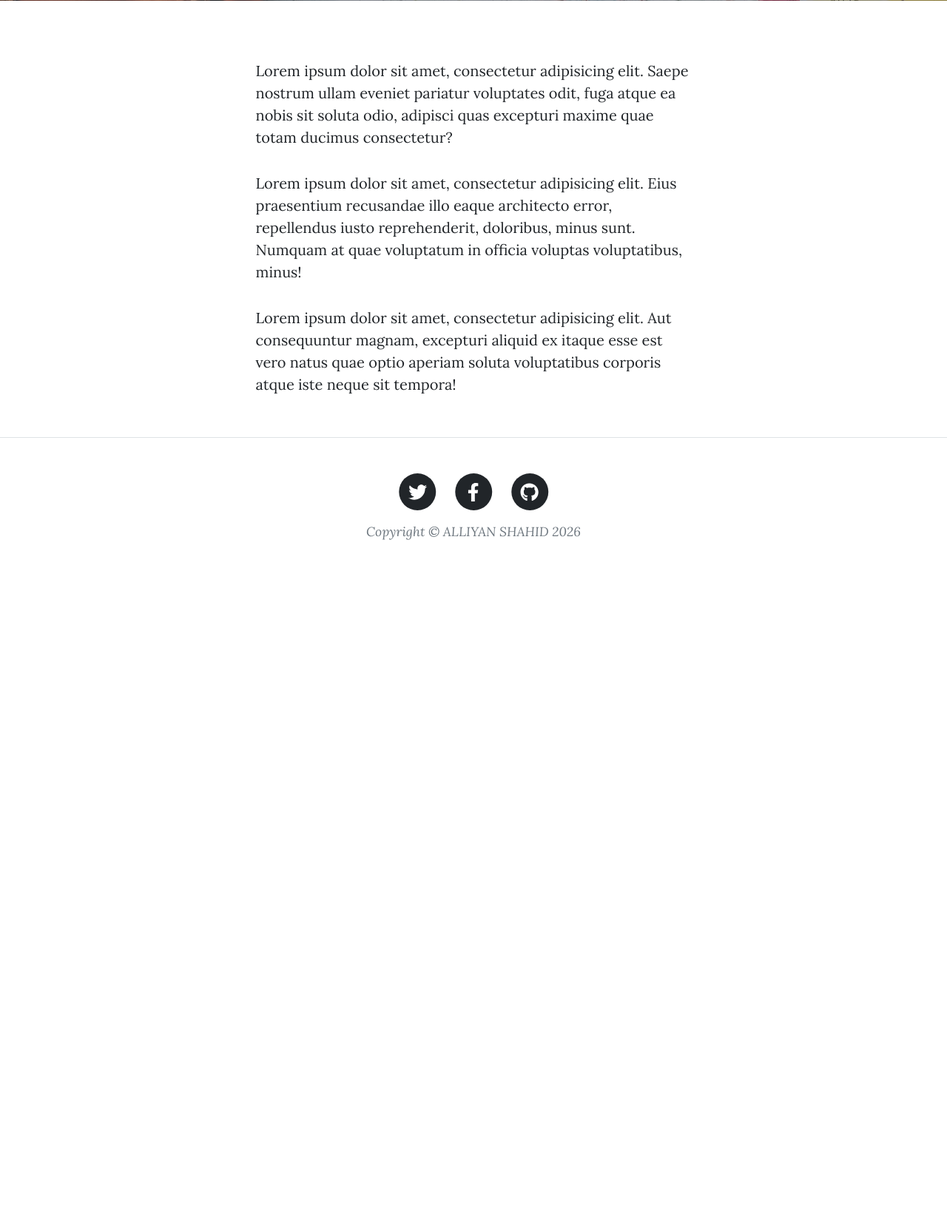
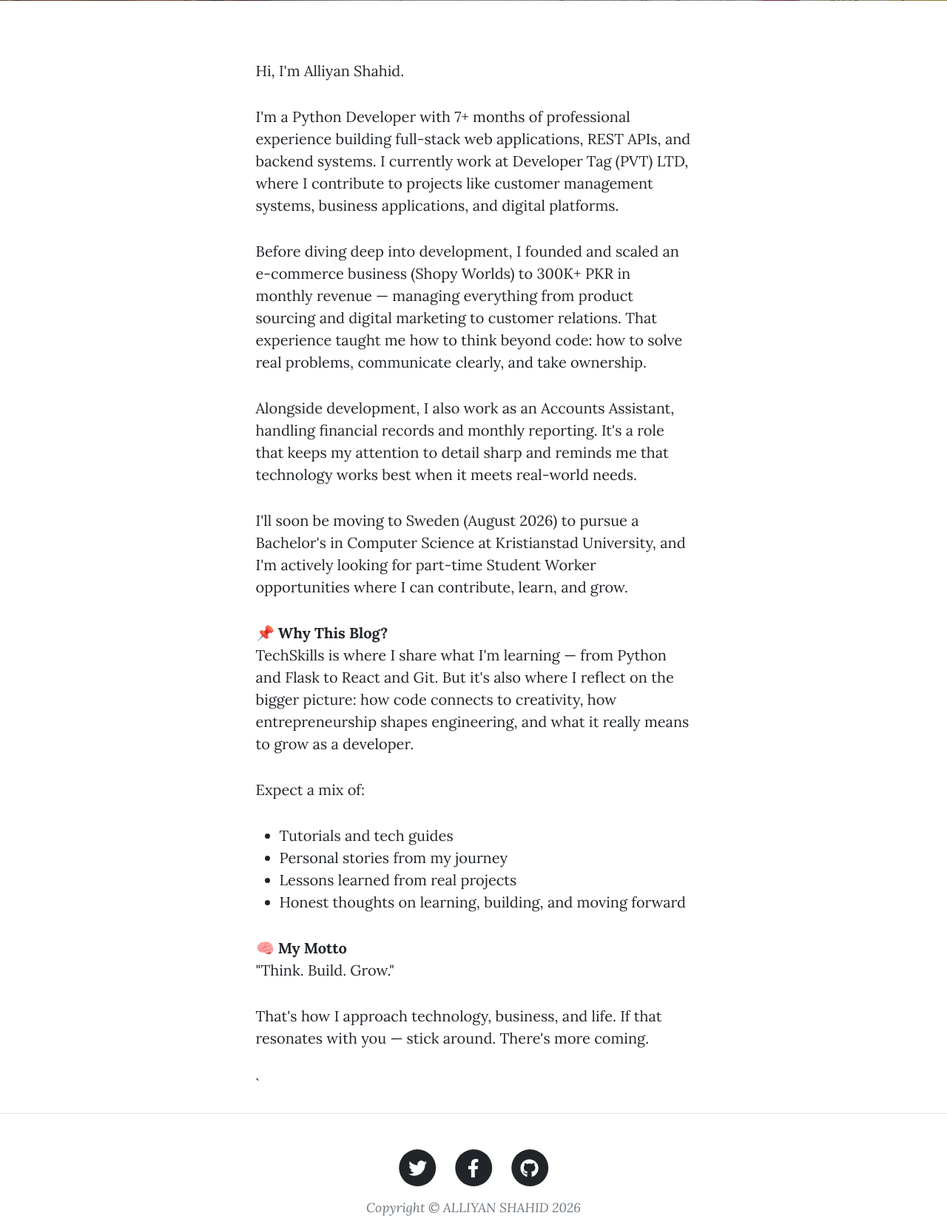
Before and after one commit to alliyan-shahid/advanced-python-project-blog-website, a Flask app: page /about in a window 1280 px wide. Shown: the part 531-2190 px from the top of the page at 74% size. Before the commit the page ends 1261 px from the top, so only its background shows below. Run offline with Flask 3, Linux system fonts and the light colour scheme; some libraries are stand-ins or nearby versions.

Commit message:
Make contact form working

```diff
--- a/main.py
+++ b/main.py
@@ -1,5 +1,5 @@
 from datetime import date
-from flask import Flask, abort, render_template, redirect, url_for, flash
+from flask import Flask, abort, render_template, redirect, url_for, flash, request
 from flask_bootstrap import Bootstrap5
 from flask_ckeditor import CKEditor
 from flask_login import UserMixin, login_user, LoginManager, current_user, logout_user
@@ -9,6 +9,16 @@ from sqlalchemy.orm import Mapped, mapped_column, relationship
 from functools import wraps
 from werkzeug.security import generate_password_hash, check_password_hash
 import os
+import smtplib
+from email.message import EmailMessage
+
+SMTP_SERVER = "smtp.gmail.com"
+SMTP_PORT = 587
+
+SENDER_EMAIL = os.environ.get("SENDER_EMAIL")
+SENDER_PASSWORD = os.environ.get("SENDER_PASSWORD")
+RECIPIENT_EMAIL = os.environ.get("RECIPIENT_EMAIL")
+
 
 # Import forms from forms.py
 from forms import CreatePostForm, RegisterForm, LoginForm, CommentForm
@@ -218,10 +228,30 @@ def about():
     return render_template("about.html")
 
 
-@app.route("/contact")
+@app.route("/contact", methods=["GET", "POST"])
 def contact():
+    if request.method == "POST":
+        name = request.form.get("name")
+        email = request.form.get("email")
+        phone = request.form.get("phone")
+        message = request.form.get("message")
+
+        email_message = EmailMessage()
+        email_message['Subject'] = f"New Contact Form Submission from {name}"
+        email_message['From'] = SENDER_EMAIL
+        email_message['To'] = RECIPIENT_EMAIL
+        email_message.set_content(f"Name: {name}\nEmail: {email}\nPhone: {phone}\nMessage:\n{message}")
+
+        with smtplib.SMTP(SMTP_SERVER, SMTP_PORT) as server:
+            server.starttls()
+            server.login(SENDER_EMAIL, SENDER_PASSWORD)
+            server.send_message(email_message)
+
+        flash("Your message has been sent successfully!")
+        return redirect(url_for('contact'))
+
     return render_template("contact.html")
 
 
 if __name__ == "__main__":
-    app.run(debug=True)
+    app.run(debug=False)
--- a/templates/about.html
+++ b/templates/about.html
@@ -21,24 +21,31 @@
   <div class="container px-4 px-lg-5">
     <div class="row gx-4 gx-lg-5 justify-content-center">
       <div class="col-md-10 col-lg-8 col-xl-7">
-        <p>
-          Lorem ipsum dolor sit amet, consectetur adipisicing elit. Saepe
-          nostrum ullam eveniet pariatur voluptates odit, fuga atque ea nobis
-          sit soluta odio, adipisci quas excepturi maxime quae totam ducimus
-          consectetur?
-        </p>
-        <p>
-          Lorem ipsum dolor sit amet, consectetur adipisicing elit. Eius
-          praesentium recusandae illo eaque architecto error, repellendus iusto
-          reprehenderit, doloribus, minus sunt. Numquam at quae voluptatum in
-          officia voluptas voluptatibus, minus!
-        </p>
-        <p>
-          Lorem ipsum dolor sit amet, consectetur adipisicing elit. Aut
-          consequuntur magnam, excepturi aliquid ex itaque esse est vero natus
-          quae optio aperiam soluta voluptatibus corporis atque iste neque sit
-          tempora!
-        </p>
+          <p>Hi, I'm Alliyan Shahid.</p>
+
+          <p>I'm a Python Developer with 7+ months of professional experience building full-stack web applications, REST APIs, and backend systems. I currently work at Developer Tag (PVT) LTD, where I contribute to projects like customer management systems, business applications, and digital platforms.</p>
+
+          <p>Before diving deep into development, I founded and scaled an e-commerce business (Shopy Worlds) to 300K+ PKR in monthly revenue — managing everything from product sourcing and digital marketing to customer relations. That experience taught me how to think beyond code: how to solve real problems, communicate clearly, and take ownership.</p>
+
+          <p>Alongside development, I also work as an Accounts Assistant, handling financial records and monthly reporting. It's a role that keeps my attention to detail sharp and reminds me that technology works best when it meets real-world needs.</p>
+
+          <p>I'll soon be moving to Sweden (August 2026) to pursue a Bachelor's in Computer Science at Kristianstad University, and I'm actively looking for part-time Student Worker opportunities where I can contribute, learn, and grow.</p>
+
+          <p><strong>📌 Why This Blog?</strong><br>
+          TechSkills is where I share what I'm learning — from Python and Flask to React and Git. But it's also where I reflect on the bigger picture: how code connects to creativity, how entrepreneurship shapes engineering, and what it really means to grow as a developer.</p>
+
+          <p>Expect a mix of:</p>
+          <ul>
+            <li>Tutorials and tech guides</li>
+            <li>Personal stories from my journey</li>
+            <li>Lessons learned from real projects</li>
+            <li>Honest thoughts on learning, building, and moving forward</li>
+          </ul>
+
+          <p><strong>🧠 My Motto</strong><br>
+          "Think. Build. Grow."</p>
+
+          <p>That's how I approach technology, business, and life. If that resonates with you — stick around. There's more coming.</p>`
       </div>
     </div>
   </div>
```
Also changed, not shown: templates/contact.html (+9 -6 lines).
